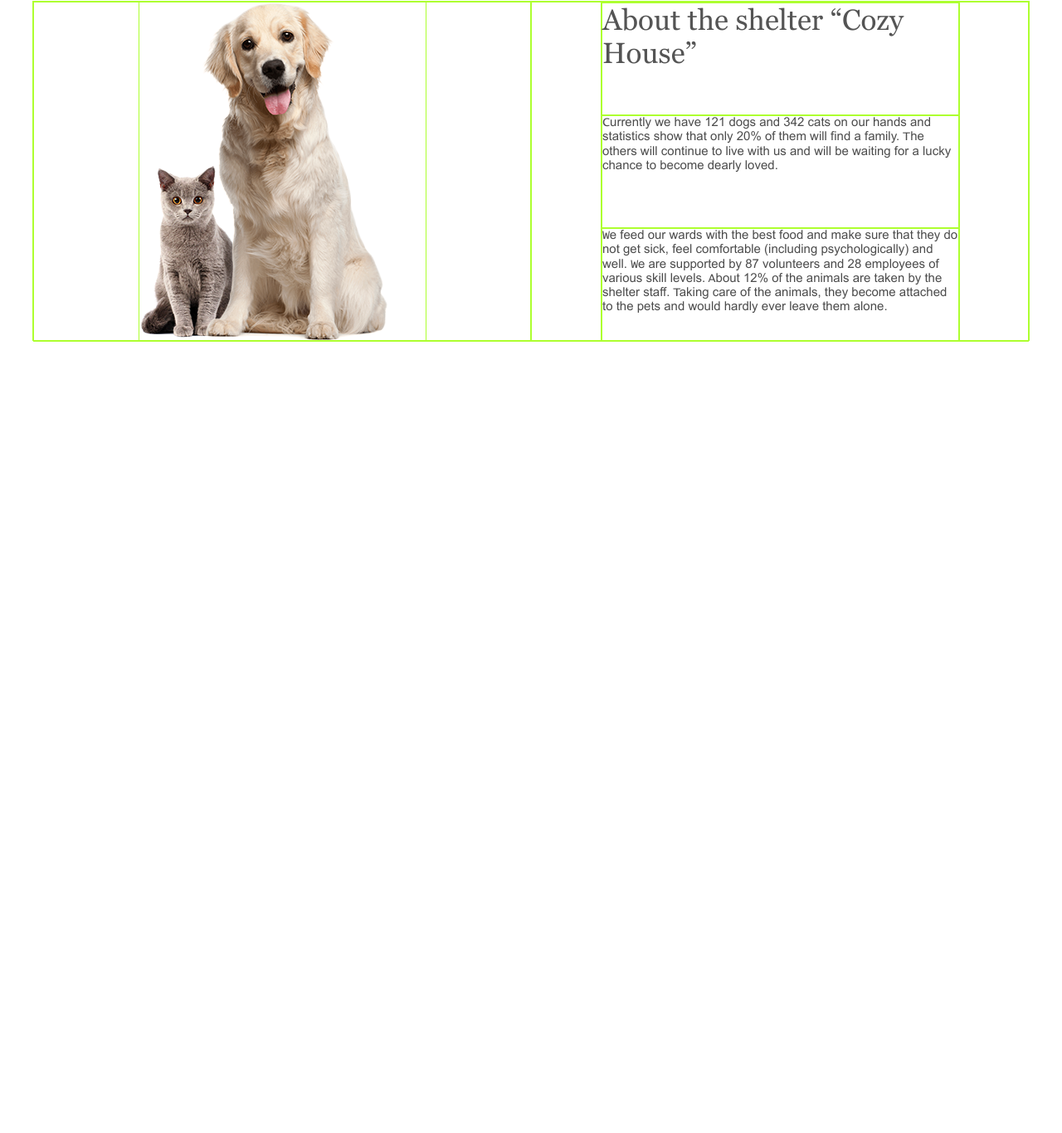
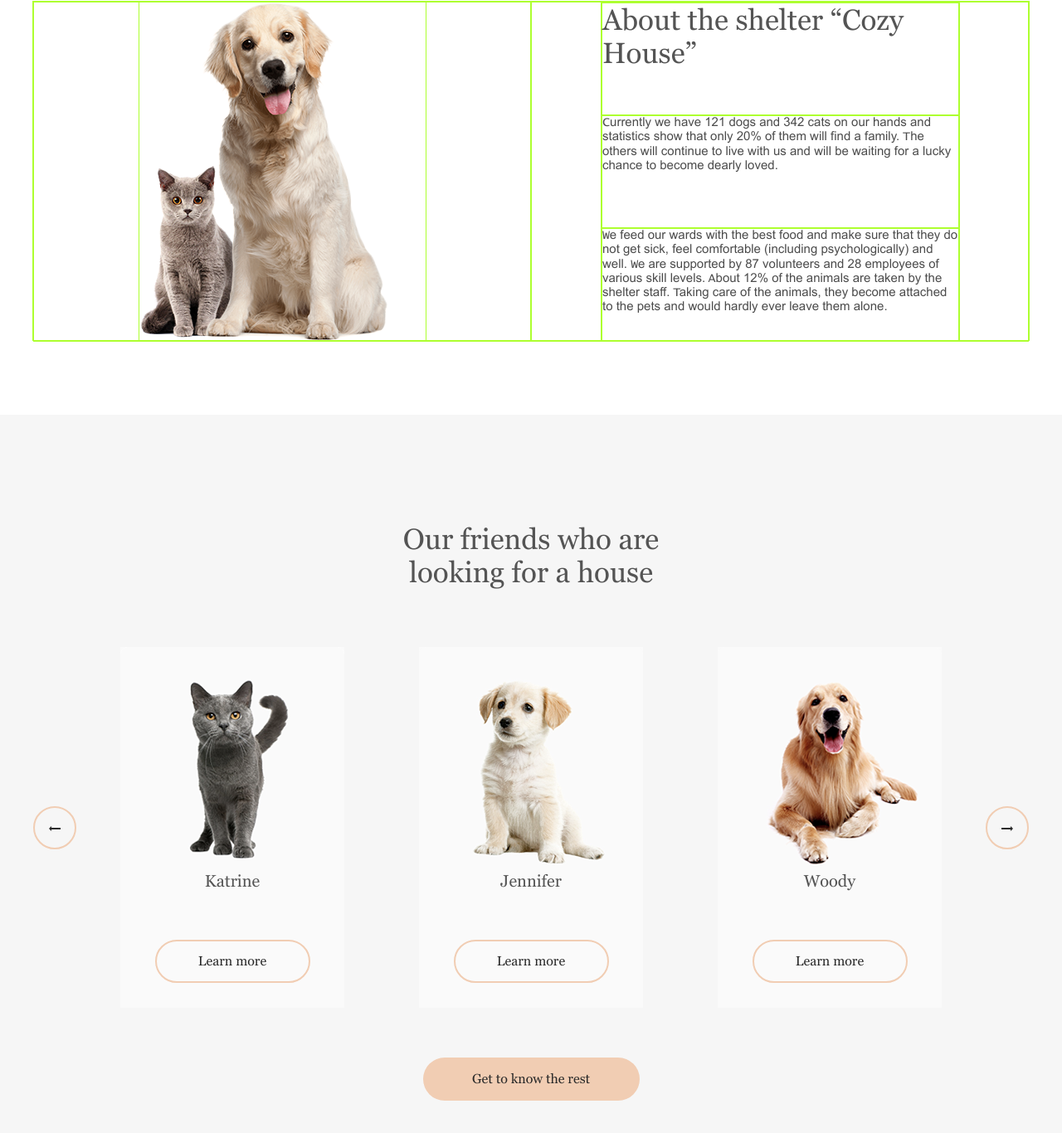
Before and after one commit to avvvr/JS2020Q3, a plain HTML site: page shelter/pages/main/main.html in a window 1280 px wide. Shown: the part 998-2364 px from the top of the page at 83% size. Before the commit the page ends 1498 px from the top, so only its background shows below. Drawn offline with Linux system fonts and the light colour scheme.

Commit message:
feat: add our friends block

```diff
--- a/shelter/pages/main/main.html
+++ b/shelter/pages/main/main.html
@@ -49,10 +49,12 @@
         <div class="right-about">
           <div>
             <div class="about-header">About the shelter “Cozy House”</div>
-            <div class="about-text">Currently we have 121 dogs and 342 cats on our hands and statistics show that only 20% of them will
+            <div class="about-text">Currently we have 121 dogs and 342 cats on our hands and statistics show that only
+              20% of them will
               find a family. The others will continue to live with us and will be waiting for a lucky chance to become
               dearly loved.</div>
-            <div class="about-text">We feed our wards with the best food and make sure that they do not get sick, feel comfortable
+            <div class="about-text">We feed our wards with the best food and make sure that they do not get sick, feel
+              comfortable
               (including psychologically) and well. We are supported by 87 volunteers and 28 employees of various skill
               levels. About 12% of the animals are taken by the shelter staff. Taking care of the animals, they become
               attached to the pets and would hardly ever leave them alone.</div>
@@ -60,6 +62,55 @@
         </div>
       </div>
     </section>
+    <section class="our-friends">
+      <div class="our-friends-header-box">
+        <div class="our-friends-header">Our friends who are looking for a house</div>
+      </div>
+      <div class="our-friends-slider">
+        <div>
+          <button class="secondary-btn">
+            <img src="../../assets/images/left_Arrow.png" alt="left arrow">
+          </button>
+        </div>
+        <div class="our-friends-slider-content">
+          <div class="slider-part">
+            <div>
+              <img src="../../assets/images/pets-katrine.png" alt="Katrine">
+            </div>
+            <div>Katrine</div>
+            <div>
+              <button class="secondary-btn">Learn more</button>
+            </div>
+          </div>
+          <div class="slider-part">
+            <div>
+              <img src="../../assets/images/pets-jennifer.png" alt="Jennifer">
+            </div>
+            <div>Jennifer</div>
+            <div>
+              <button class="secondary-btn">Learn more</button>
+            </div>
+          </div>
+          <div class="slider-part">
+            <div>
+              <img src="../../assets/images/pets-woody.png" alt="Woody">
+            </div>
+            <div>Woody</div>
+            <div>
+              <button class="secondary-btn">Learn more</button>
+            </div>
+          </div>
+        </div>
+        <div>
+          <button class="secondary-btn">
+            <img src="../../assets/images/right_Arrow.png" alt="right arrow">
+          </button>
+        </div>
+      </div>
+      <div class="primary-btn-box">
+        <button class="primary-btn">Get to know the rest</button>
+      </div>
+    </section>
   </main>
 </body>
 
--- a/shelter/sass/abstracts/_variables.scss
+++ b/shelter/sass/abstracts/_variables.scss
@@ -5,5 +5,5 @@ $color-dark-xl: rgb(76, 76, 76);
 $color-dark-3xl: rgb(41, 41, 41);
 $color-light-s: rgb(250, 250, 250);
 $color-light-xl: white;
-
+$color-light-l: rgb(246, 246, 246);
 $color-primary: $pink;
--- a/shelter/sass/components/_buttons.scss
+++ b/shelter/sass/components/_buttons.scss
@@ -9,11 +9,45 @@
   border: none;
   outline: none;
 
-  &:hover{
+  &:hover {
     cursor: pointer;
   }
 }
 
-.left-not-only div .primary-btn{
+.left-not-only div .primary-btn {
   width: 207px;
 }
+
+.secondary-btn {
+  height: 52px;
+
+  background-color: transparent;
+
+  font-family: Georgia, 'Times New Roman', Times, serif;
+  color: $color-dark-3xl;
+  border-radius: 50px;
+  border: 2px solid $pink;
+  outline: none;
+
+  &:hover {
+    cursor: pointer;
+  }
+}
+
+.slider-part div{
+  height: 82px;
+  justify-content: flex-start;
+}
+
+.our-friends-slider div button {
+  width: 52px;
+}
+
+.our-friends-slider-content div div button{
+  width: 187px;
+
+}
+
+.primary-btn-box button{
+  width: 261px;
+}
--- /dev/null
+++ b/shelter/sass/components/_slider.scss
@@ -0,0 +1,40 @@
+.our-friends-slider {
+  align-items: center;
+  justify-content: space-between;
+  height: 555px;
+  width: 100%;
+  max-width: 1200px;
+
+  &:nth-child(odd) {
+    max-width: 105px;
+  }
+}
+
+.our-friends-slider-content {
+  width: 100%;
+  max-width: 990px;
+  justify-content: space-between;
+}
+
+.slider-part {
+  display: flex;
+  flex-direction: column;
+  align-items: center;
+  justify-content: space-between;
+  width: 270px;
+  height: 435px;
+  background-color: $color-light-s;
+
+  & div:nth-child(2) {
+    font-family: Georgia, 'Times New Roman', Times, serif;
+    font-size: 20px;
+    color: $color-dark-l;
+  }
+
+  & div:nth-child(1){
+    width: 100%;
+    height: 100%;
+    max-width: 270px;
+    max-height: 270px;
+  }
+}
--- a/shelter/sass/layout/_sections.scss
+++ b/shelter/sass/layout/_sections.scss
@@ -13,7 +13,6 @@ section {
 
   & div {
     display: inline-flex;
-    /*align-items: flex-end;*/
     height: 908px;
     width: 100%;
     max-width: 1200px;
@@ -38,3 +37,16 @@ section {
     border: 1px solid greenyellow;
   }
 }
+
+.our-friends {
+  flex-direction: column;
+  align-items: center;
+  background-color: $color-light-l;
+  height: 877px;
+
+  & div {
+    display: flex;
+
+    //border: 1px solid red;
+  }
+}
--- a/shelter/sass/main.scss
+++ b/shelter/sass/main.scss
@@ -5,6 +5,7 @@
 @import "base/typography";
 
 @import "components/buttons";
+@import "components/slider";
 
 @import "layout/header";
 @import "layout/sections";
--- a/shelter/sass/pages/_main.scss
+++ b/shelter/sass/pages/_main.scss
@@ -85,3 +85,30 @@
   font-size: 15px;
   color: $color-dark-xl;
 }
+
+.our-friends-header-box {
+  align-items: flex-end;
+  width: 400px;
+  height: 170px;
+}
+
+.our-friends-header {
+  height: 90px;
+  width: 400px;
+
+  font-family: Georgia, 'Times New Roman', Times, serif;
+  font-size: 35px;
+  color: $color-dark-l;
+  text-align: center;
+  vertical-align: bottom;
+}
+
+/*.our-friends-slider {
+  height: 555px;
+}*/
+
+.primary-btn-box {
+  height: 52px;
+}
+
+/**/
```
Also changed, not shown: shelter/assets/images/left_Arrow.png (added), shelter/assets/images/left_button_arrow.svg (added), shelter/assets/images/pets-jennifer.png (added), shelter/assets/images/pets-katrine.png (added), shelter/assets/images/pets-woody.png (added), shelter/assets/images/right_Arrow.png (added), shelter/assets/images/right_button_arrow.svg (added), shelter/pages/main/main.css, 1 other file.
